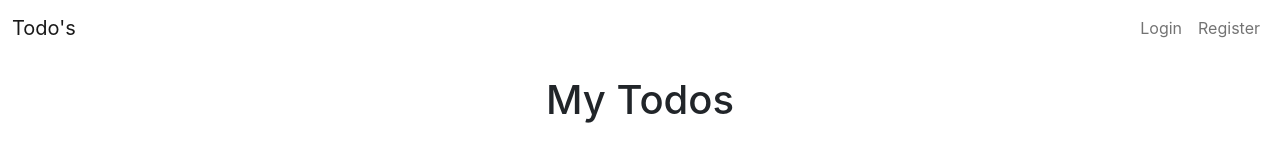
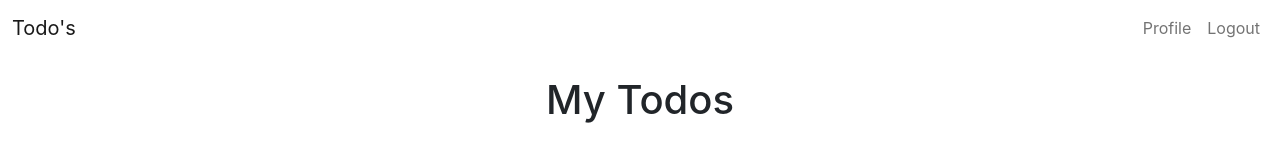
Before and after one commit to Azzarox/My-Todo-MERN-App, a React (Create React App) app in the folder client/: page / in a window 1280 px wide. Shown: the top 142 px of the page. Built offline with nearby package versions, Linux system fonts and the light colour scheme; no server answers; sample sign-in values are in the browser's storage.

Commit message:
Added logout functionality

```diff
--- /dev/null
+++ b/client/src/components/Logout.js
@@ -0,0 +1,19 @@
+import { useContext, useEffect } from 'react';
+import { useNavigate } from 'react-router-dom';
+import { AuthContext } from '../context/authContext';
+
+const Logout = () => {
+    const { onLogout } = useContext(AuthContext);
+    const navigate = useNavigate();
+    localStorage.removeItem('token');
+
+    onLogout(); //Sets the token to null so It can be made to be dynamic navbar
+
+    useEffect(() => {
+        navigate('/');
+    }, [navigate]);
+
+    return;
+};
+
+export default Logout;
--- a/client/src/components/Navbar.js
+++ b/client/src/components/Navbar.js
@@ -1,10 +1,12 @@
+import { useContext } from 'react';
 import Container from 'react-bootstrap/Container';
 import Nav from 'react-bootstrap/Nav';
 import Navbar from 'react-bootstrap/Navbar';
 import { Link } from 'react-router-dom';
+import { AuthContext } from '../context/authContext';
 
 function NavbarComponent() {
-    let user = null ; // Dummy for conditional rendering
+    const { user, token } = useContext(AuthContext);
 
     return (
         <>
@@ -16,7 +18,7 @@ function NavbarComponent() {
                     <Navbar.Toggle />
                     <Navbar.Collapse className="justify-content-end">
                         <Nav className="">
-                            {user ? (
+                            {token ? (
                                 <>
                                     <Nav.Link as={Link} to="/profile">
                                         Profile
```
